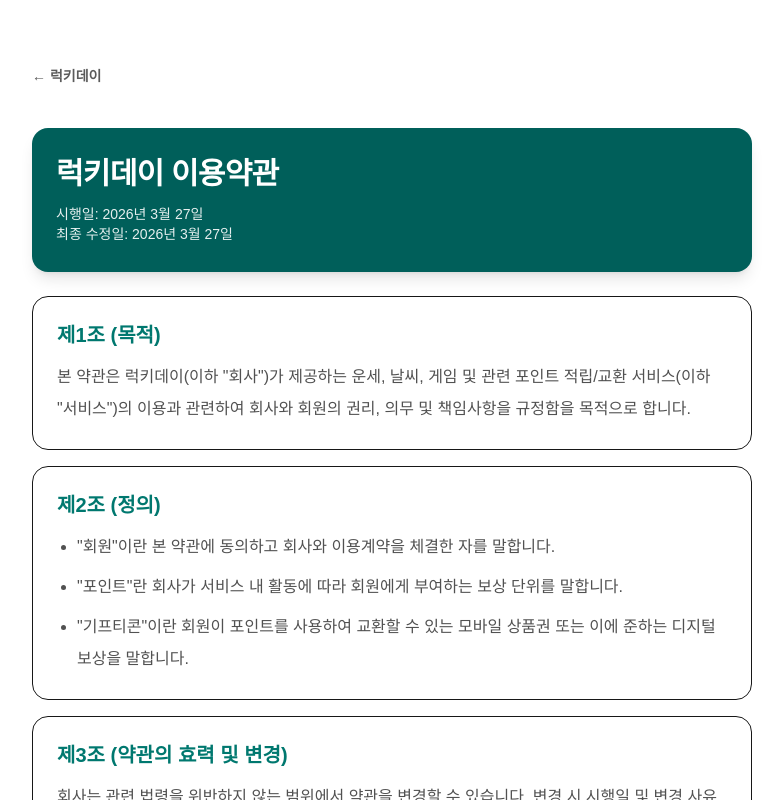
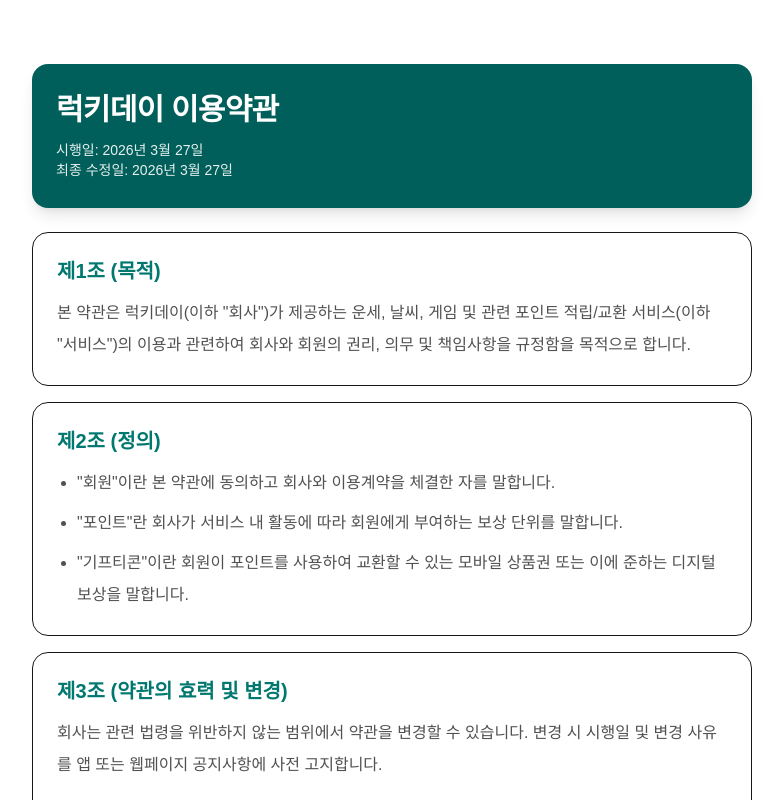
Before and after one commit to textkit-team/textkit-web, a Next.js app: page /luckyday/terms in a window 1280 px wide. Shown: the top 800 px of the page, without its empty margins (248-1031 px from the left). Built offline with nearby package versions, Linux system fonts and the light colour scheme.

Commit message:
fix(luckyday): remove top navigation links

```diff
--- a/app/luckyday/page.tsx
+++ b/app/luckyday/page.tsx
@@ -26,11 +26,7 @@
 export default function LuckyDayPage() {
   return (
     <main className="mx-auto max-w-4xl px-6 py-16">
-      <Link href="/" className="text-sm font-semibold opacity-70 hover:opacity-100">
-        ← TextKit
-      </Link>
-
-      <section className="mt-10 grid gap-8 md:grid-cols-[180px_1fr] md:items-center">
+      <section className="grid gap-8 md:grid-cols-[180px_1fr] md:items-center">
         <Image
           src="/luckyday-icon.png"
           width={180}
--- a/app/luckyday/privacy/page.tsx
+++ b/app/luckyday/privacy/page.tsx
@@ -1,5 +1,4 @@
 import type { Metadata } from "next";
-import Link from "next/link";
 
 export const metadata: Metadata = {
   title: "럭키데이 개인정보처리방침",
@@ -9,11 +8,7 @@
 export default function LuckyDayPrivacyPage() {
   return (
     <main className="mx-auto max-w-3xl px-6 py-16">
-      <Link href="/luckyday" className="text-sm font-semibold opacity-70 hover:opacity-100">
-        ← 럭키데이
-      </Link>
-
-      <header className="mt-10 rounded-2xl bg-cyan-800 px-6 py-7 text-white shadow-lg">
+      <header className="rounded-2xl bg-cyan-800 px-6 py-7 text-white shadow-lg">
         <h1 className="text-3xl font-extrabold tracking-tight">
           럭키데이 개인정보처리방침
         </h1>
--- a/app/luckyday/terms/page.tsx
+++ b/app/luckyday/terms/page.tsx
@@ -1,5 +1,4 @@
 import type { Metadata } from "next";
-import Link from "next/link";
 
 export const metadata: Metadata = {
   title: "럭키데이 이용약관",
@@ -9,11 +8,7 @@
 export default function LuckyDayTermsPage() {
   return (
     <main className="mx-auto max-w-3xl px-6 py-16">
-      <Link href="/luckyday" className="text-sm font-semibold opacity-70 hover:opacity-100">
-        ← 럭키데이
-      </Link>
-
-      <header className="mt-10 rounded-2xl bg-teal-800 px-6 py-7 text-white shadow-lg">
+      <header className="rounded-2xl bg-teal-800 px-6 py-7 text-white shadow-lg">
         <h1 className="text-3xl font-extrabold tracking-tight">럭키데이 이용약관</h1>
         <p className="mt-3 text-sm opacity-90">시행일: 2026년 3월 27일</p>
         <p className="text-sm opacity-90">최종 수정일: 2026년 3월 27일</p>
--- a/app/luckyday/withdrawal/page.tsx
+++ b/app/luckyday/withdrawal/page.tsx
@@ -1,5 +1,4 @@
 import type { Metadata } from "next";
-import Link from "next/link";
 
 export const metadata: Metadata = {
   title: "럭키데이 회원 탈퇴 안내",
@@ -9,10 +8,7 @@
 export default function LuckyDayWithdrawalPage() {
   return (
     <main className="mx-auto max-w-3xl px-6 py-16">
-      <Link href="/luckyday" className="text-sm font-semibold opacity-70 hover:opacity-100">
-        ← 럭키데이
-      </Link>
-      <h1 className="mt-10 text-3xl font-extrabold tracking-tight">
+      <h1 className="text-3xl font-extrabold tracking-tight">
         럭키데이 회원 탈퇴 안내
       </h1>
       <p className="mt-4 leading-8 opacity-75">
```
